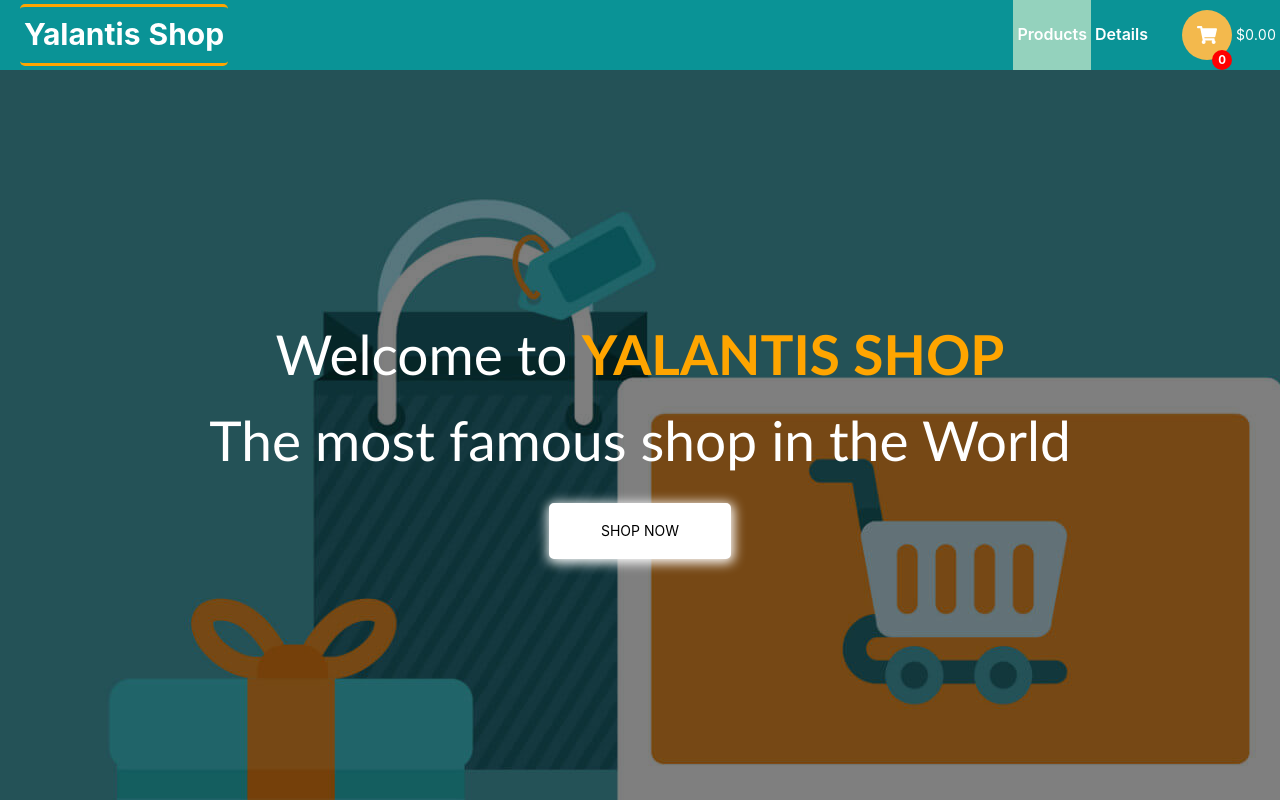
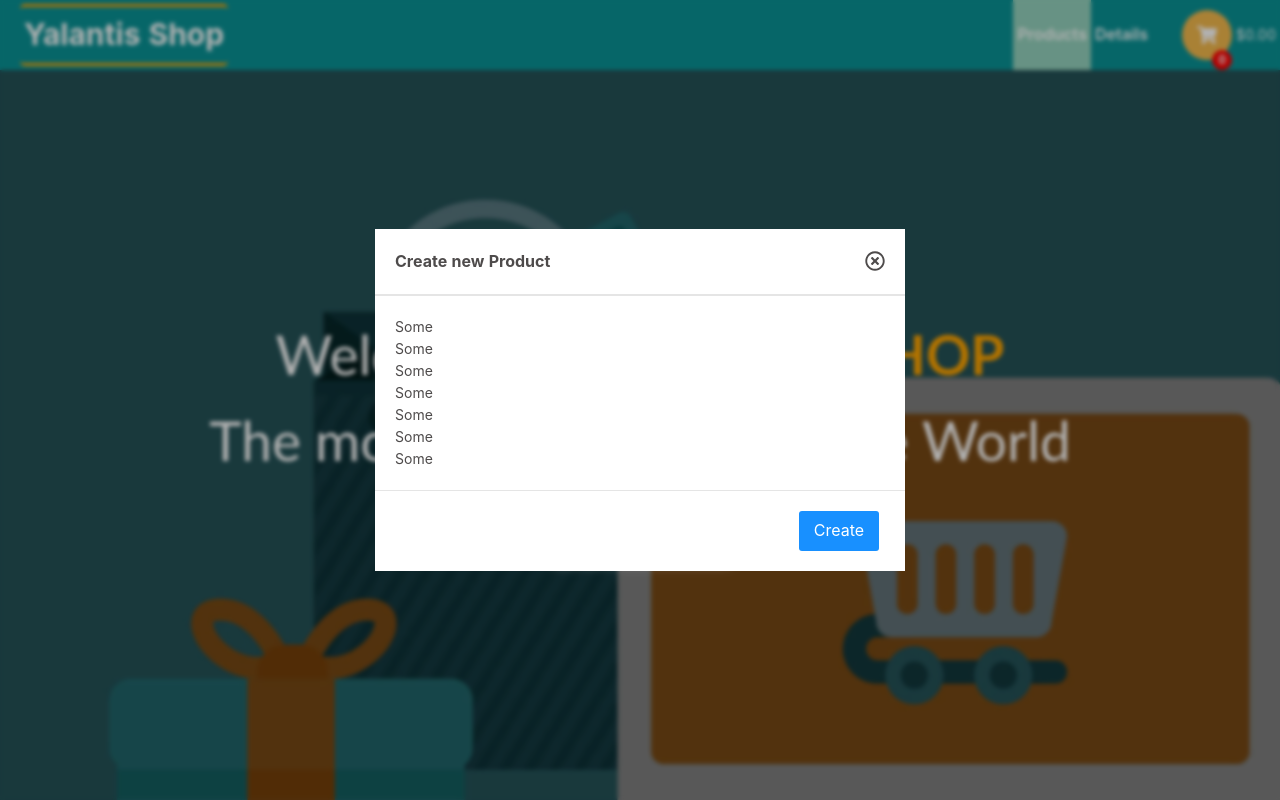
Before and after one commit to markosolopenko/YCShop, a React (Create React App) app: page /products in a window 1280 px wide. Shown: the top 800 px of the page. Built offline with nearby package versions, Linux system fonts and the light colour scheme; no server answers.

Commit message:
created common modal component and wrapped it in portal

```diff
--- a/package.json
+++ b/package.json
@@ -17,6 +17,7 @@
     "node-sass": "4.14.1",
     "react": "^17.0.2",
     "react-dom": "^17.0.2",
+    "react-hook-form": "^7.10.1",
     "react-redux": "^7.2.4",
     "react-router-dom": "^5.2.0",
     "react-scripts": "4.0.3",
--- /dev/null
+++ b/src/common/Modal/Modal.module.scss
@@ -0,0 +1,73 @@
+.modal {
+  background-color: white;
+  min-width: 530px;
+  min-height: 270px;
+  color: #4e4b4b;
+  display: flex;
+  flex-direction: column;
+  justify-content: space-between;
+
+  &__title {
+    font-size: 16px;
+    font-weight: bold;
+    border-bottom: 2px solid #e5e5e5;
+    width: 100%;
+    display: flex;
+    align-items: center;
+    justify-content: space-between;
+    padding: 20px;
+    flex: 10%;
+    &__icon {
+      width: 20px;
+      height: 20px;
+      &:hover {
+        color: red;
+        cursor: pointer;
+      }
+    }
+  }
+  &__content {
+    padding: 20px;
+    flex: 70%;
+  }
+  &__buttons {
+    flex: 10%;
+    display: flex;
+    align-items: center;
+    justify-content: flex-end;
+    border-top: 1px solid #e5e5e5;
+    padding: 20px;
+    &__button {
+      margin-right: 6px;
+      padding: 5px;
+      width: 80px;
+      height: 40px;
+      cursor: pointer;
+      font-size: 16px;
+      border-radius: 3px;
+
+      &.submit {
+        background-color: #1890ff;
+        border: none;
+        color: white;
+        transition: all 0.1s linear;
+        &:hover {
+          background-color: #1890ff;
+          opacity: 0.7;
+        }
+      }
+      &.reset {
+        border: 1px solid #e5e5e5;
+        color: black;
+        background-color: white;
+        transition: all 0.1s linear;
+
+        &:hover {
+          border: 1px solid #1890ff;
+          color: #1890ff;
+          text-shadow: 0px 1px 0px white;
+        }
+      }
+    }
+  }
+}
--- /dev/null
+++ b/src/common/Modal/Modal.tsx
@@ -0,0 +1,34 @@
+import React from "react";
+import cn from "classnames";
+import { IPropsModal } from "./types";
+import { ReactComponent as Cancel } from "../../assets/cancel.svg";
+import s from "./Modal.module.scss";
+
+export const Modal: React.FC<IPropsModal> = ({ title, children, buttons }) => {
+  return (
+    <div className={s.modal}>
+      <div className={s.modal__title}>
+        <div className={s.modal__title__h2}>{title}</div>
+        <div className={s.modal__title__icon}>
+          <Cancel />
+        </div>
+      </div>
+      <div className={s.modal__content}>{children}</div>
+      <div className={s.modal__buttons}>
+        {buttons.map((button, index) => {
+          return (
+            <button
+              key={index}
+              className={cn(s.modal__buttons__button, {
+                [s.submit]: button.style === "submit",
+                [s.reset]: button.style === "reset",
+              })}
+            >
+              {button.text}
+            </button>
+          );
+        })}
+      </div>
+    </div>
+  );
+};
--- /dev/null
+++ b/src/common/Modal/types.ts
@@ -0,0 +1,7 @@
+import React from "react";
+
+export interface IPropsModal {
+  title: string;
+  children: React.ReactNode;
+  buttons: { text: string; style: string }[];
+}
--- /dev/null
+++ b/src/common/Portal/Portal.module.scss
@@ -0,0 +1,13 @@
+.wrapperPortal {
+  width: 100%;
+  height: 100%;
+  z-index: 1000;
+  position: fixed;
+  top: 0;
+  left: 0;
+  display: flex;
+  align-items: center;
+  justify-content: center;
+  backdrop-filter: blur(2px);
+  background-color: rgba(0, 0, 0, 0.3);
+}
--- /dev/null
+++ b/src/common/Portal/Portal.tsx
@@ -0,0 +1,29 @@
+import React, { useEffect, useState } from "react";
+import { createPortal } from "react-dom";
+
+import { IPortal } from "./types";
+
+import s from "./Portal.module.scss";
+
+export const Portal: React.FC<IPortal> = ({
+  className = "root-portal",
+  element = "div",
+  children,
+}: IPortal) => {
+  const [container] = useState(document.createElement(element));
+
+  container.classList.add(className);
+
+  useEffect(() => {
+    document.body.appendChild(container);
+    container.setAttribute("class", s.wrapperPortal);
+    document.body.style.overflow = "hidden";
+
+    return () => {
+      document.body.removeChild(container);
+      document.body.style.overflow = "auto";
+    };
+  }, [container]);
+
+  return createPortal(children, container);
+};
--- /dev/null
+++ b/src/common/Portal/types.ts
@@ -0,0 +1,7 @@
+import React from "react";
+
+export interface IPortal {
+  className: string;
+  element: string;
+  children: React.ReactNode;
+}
--- a/src/components/Header/Header.tsx
+++ b/src/components/Header/Header.tsx
@@ -2,8 +2,11 @@ import { Link, useLocation } from "react-router-dom";
 
 import { Routes } from "constants/routes";
 import cn from "classnames";
+import { Portal } from "common/Portal/Portal";
+import { useModal } from "hooks/useModal";
 import { TNavbarItems } from "./types";
 import { Cart } from "../Cart/Cart";
+import { Modal } from "../../common/Modal/Modal";
 
 import s from "./Header.module.scss";
 
@@ -14,11 +17,26 @@ const navbarItems: TNavbarItems[] = [
 
 export const Header: React.FC = () => {
   const location = useLocation();
+  const { state: isOpen, setOpen, setClose } = useModal(false);
 
   return (
     <div className={s.header}>
       <div className={s.header__logo}>Yalantis Shop</div>
-
+      <div>
+        {true && (
+          <Portal className="modal__create" element="div">
+            <Modal title="Create new Product" buttons={[{ text: "Create", style: "submit" }]}>
+              <div>Some</div>
+              <div>Some</div>
+              <div>Some</div>
+              <div>Some</div>
+              <div>Some</div>
+              <div>Some</div>
+              <div>Some</div>
+            </Modal>
+          </Portal>
+        )}
+      </div>
       <div className={s.header__navbar}>
         {navbarItems.map((item) => {
           return (
--- a/src/components/Header/types.ts
+++ b/src/components/Header/types.ts
@@ -1,7 +1,5 @@
-import { ReactComponentElement } from "react";
-
 export type TNavbarItems = {
   id: number;
-  content: string | any;
+  content: string;
   route: string;
 };
--- /dev/null
+++ b/src/hooks/useModal.tsx
@@ -0,0 +1,24 @@
+import { useState } from "react";
+
+type ReturnType = {
+  setToogle: () => void;
+  setOpen: () => void;
+  setClose: () => void;
+  state: boolean;
+};
+
+export const useModal = (isOpen: boolean): ReturnType => {
+  const [state, setState] = useState(isOpen);
+
+  const setOpen = () => {
+    setState(true);
+  };
+  const setClose = () => {
+    setState(false);
+  };
+  const setToogle = () => {
+    setState(!state);
+  };
+
+  return { setToogle, setOpen, setClose, state };
+};
```
Also changed, not shown: src/assets/cancel.svg (added), 1 other file (tests, documents, lock files or other folders).
